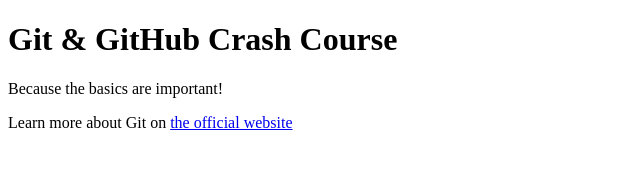
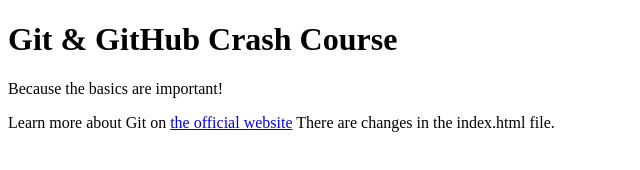
Before and after one commit to cristinacampos92/GitHub-Course, a plain HTML site: page index.html in a window 1280 px wide. Shown: the whole page, without its empty margins (0-640 px from the left). Drawn offline with Linux system fonts and the light colour scheme.

Commit message:
New changes

```diff
--- a/index.html
+++ b/index.html
@@ -12,3 +12,5 @@
     <p> Learn more about Git on <a href="https:git-scm.com"> the official website</a>
   </body>
 </html>
+
+There are changes in the index.html file.
```
